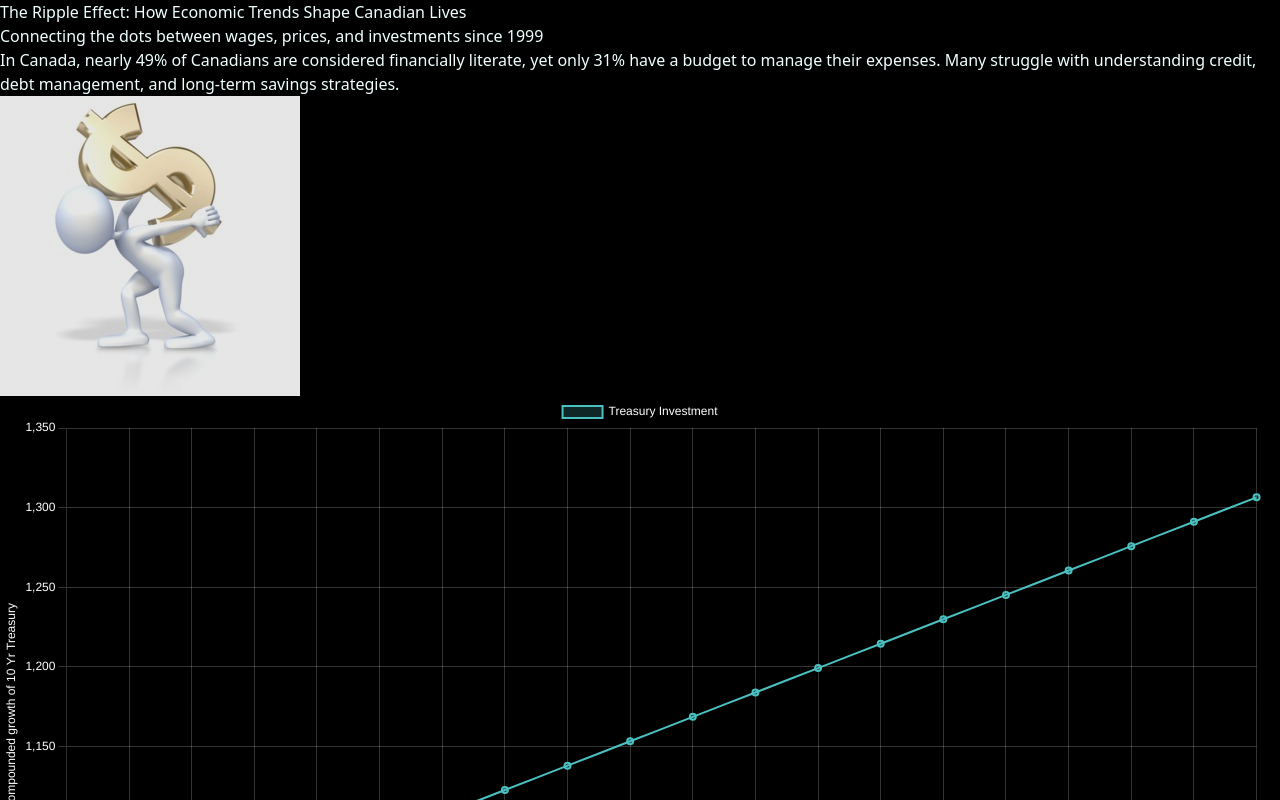
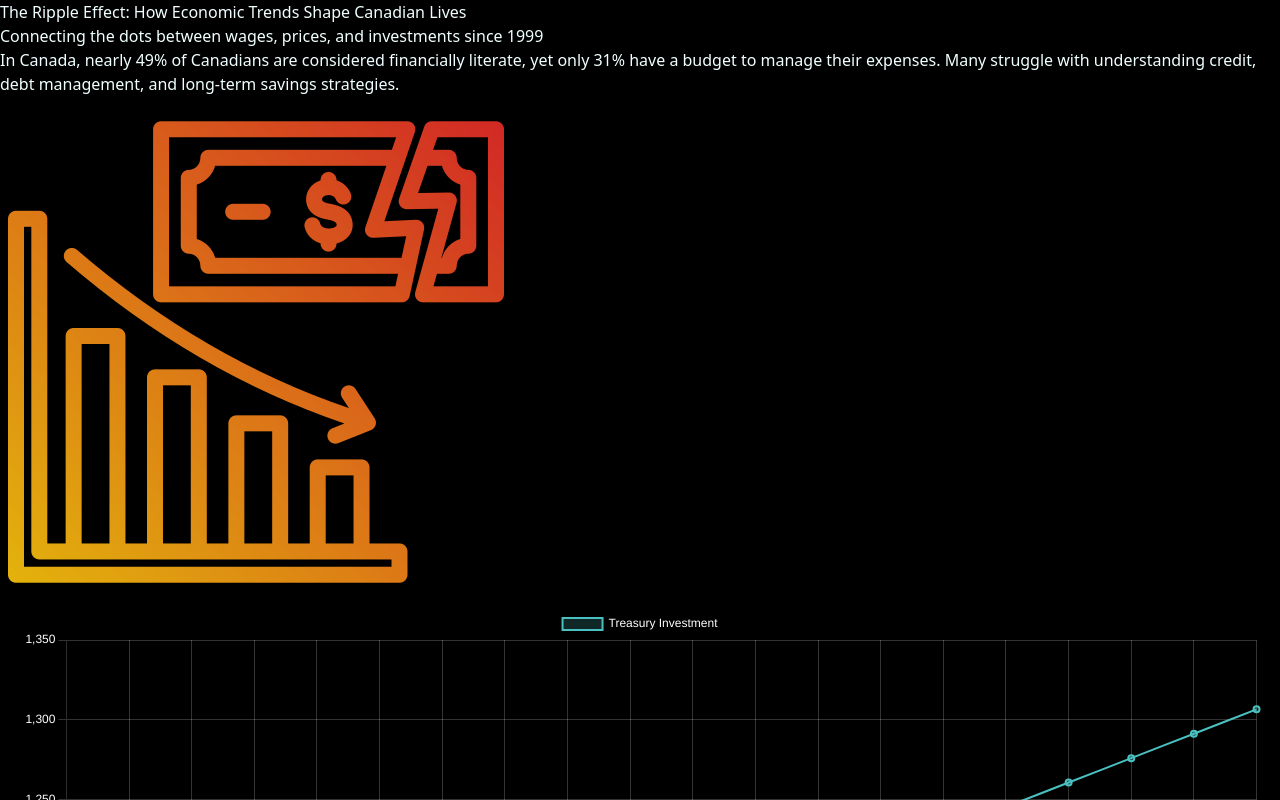
Before and after one commit to mehassanhmood/StoryBoard, a React (Vite) app: page / in a window 1280 px wide. Shown: the top 800 px of the page. Built offline with nearby package versions, Linux system fonts and the light colour scheme.

Commit message:
alot fixed

```diff
--- a/src/components/Hero.jsx
+++ b/src/components/Hero.jsx
@@ -1,5 +1,5 @@
 import React from 'react'
-import placeholderImage from "/dollar1.jpg"
+import placeholderImage from "/inflation.png"
 import { motion } from "framer-motion"
 
 const Hero = () => {
@@ -16,7 +16,7 @@ const Hero = () => {
 
       <div className='flex flex-col md:flex-row h-full m-2 p-6 justify-around items-center relative gap-6'>
         <motion.div
-          className='w-[35%] mr-2'
+          className='w-[45%] mr-2'
           initial={{opacity:0, x:-900}}
           animate={{opacity:1, x:0}}
           transition={{duration:1}}
@@ -32,7 +32,7 @@ const Hero = () => {
         transition={{duration:2, ease:"easeInOut"}}
         >
           <img src={placeholderImage} alt="Hero image of inflation vs investment"
-          className='object-fill md:object-fill  border justify-self-center border-teal-600 rounded-3xl opacity-80 h-[80%] w-[80%]]'
+          className='object-fill md:object-fill   justify-self-center  opacity-30 h-[80%] w-[80%]]'
           />
         </motion.div>
       </div>
```
Also changed, not shown: public/inflation.png (added).
